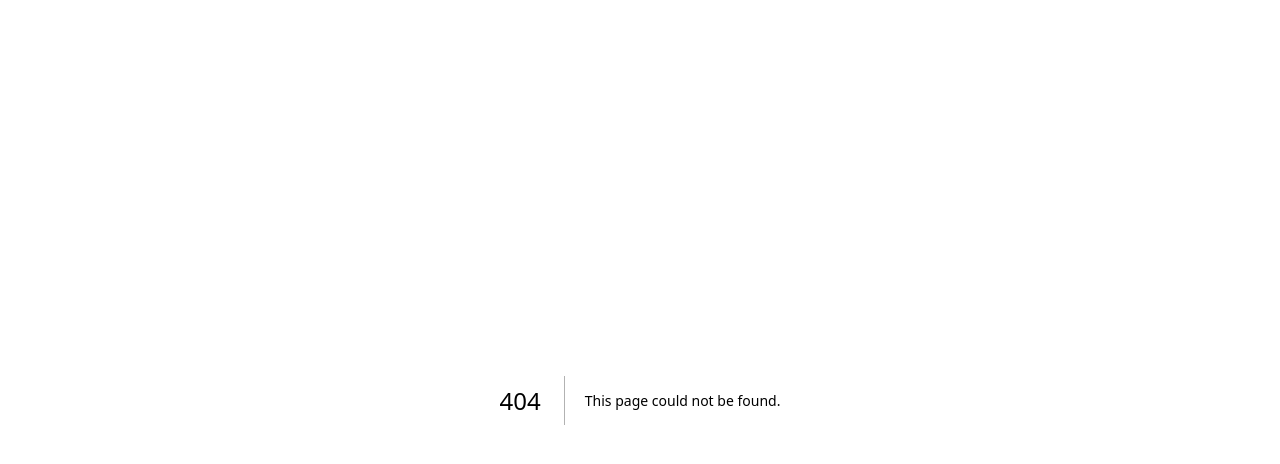
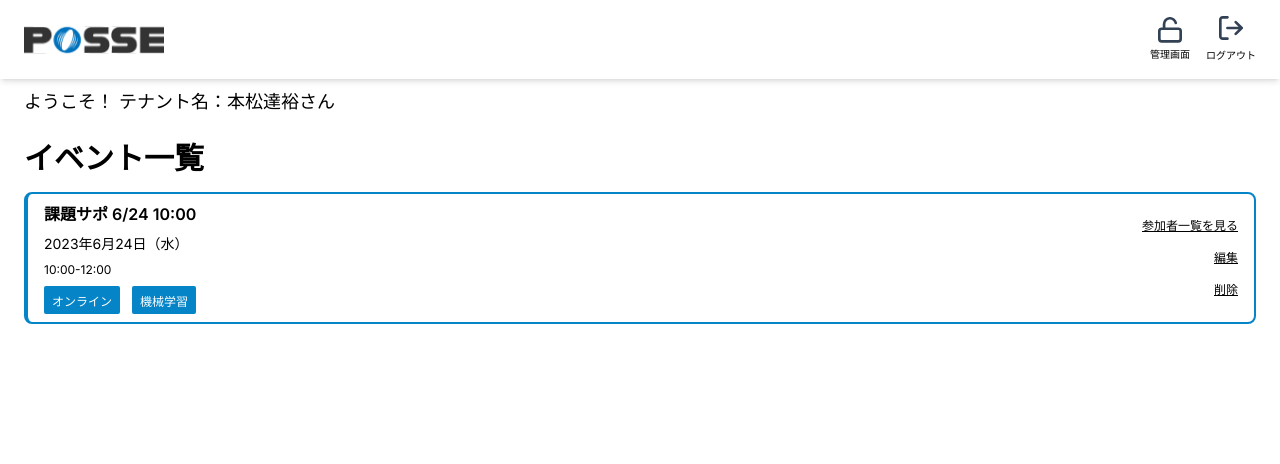
Before and after one commit to ryoikegata/event-matomeru, a Next.js app: page /tenant-owner in a window 1280 px wide. Before the commit this address had no page. Shown: the top 464 px of the page. Built offline with nearby package versions, Linux system fonts and the light colour scheme.

Commit message:
add: 骨組みの作成は完了

```diff
--- /dev/null
+++ b/src/app/tenant-owner/layout.tsx
@@ -0,0 +1,22 @@
+import type { Metadata } from "next";
+import { Inter } from "next/font/google";
+import "../globals.css";
+
+const inter = Inter({ subsets: ["latin"] });
+
+export const metadata: Metadata = {
+  title: "[管理者]イベント一覧",
+  description: "[管理者]イベント一覧を表示するページです。",
+};
+
+export default function RootLayout({
+  children,
+}: Readonly<{
+  children: React.ReactNode;
+}>) {
+  return (
+    <html lang="ja">
+      <body className={inter.className}>{children}</body>
+    </html>
+  );
+}
--- /dev/null
+++ b/src/app/tenant-owner/page.tsx
@@ -0,0 +1,60 @@
+"use client";
+import { Header } from "@/layout/Header/page";
+import AddIcon from "@mui/icons-material/Add";
+import { useCallback, useState } from "react";
+import { EditableEventBlock, EventBlock } from "@/components/atoms/EventBlock/page";
+import { SwipeableDrawer } from "@/components/organisms/SwipeableDrawer/page";
+import { AttendForm } from "@/components/organisms/AttendForm/page";
+import { SimpleDialog } from "@/components/organisms/Dialog/page";
+import Link from "next/link";
+
+export default function Home() {
+  const [select, setSelect] = useState<string>("all");
+  const [opened, setOpened] = useState(false);
+  const [openUserList, setOpenUserList] = useState(false);
+
+  const handleOpenUserList = useCallback(
+    (event: React.MouseEvent<HTMLButtonElement>) => {
+      event.stopPropagation();
+      setOpenUserList(true);
+    },
+    []
+  );
+
+  return (
+    <>
+      <Header />
+      {/* TODO: データがないときのみjustify-centerをつける */}
+      <main className="flex min-h-screen flex-col px-6 mt-20">
+        <p className="pt-2 text-lg">ようこそ！ テナント名：本松達裕さん</p>
+        <h1 className="flex pt-6 text-3xl font-bold">イベント一覧</h1>
+        {/* TODO: データを取得したらコメントアウト解除 */}
+        {/* <div className="flex flex-1 w-full -mt-[152px] items-center justify-center">
+          <div className="text-[#808080] text-center">
+            <p className="font-semibold text-2xl">NO EVENT</p>
+            <p className="font-semibold text-2xl">NO LIFE</p>
+            <p className="pt-4">イベントを作成しましょう！</p>
+          </div>
+        </div> */}
+        <div className="mt-4">
+          <EditableEventBlock
+            onClick={() => setOpened(true)}
+            handleOpenUserList={handleOpenUserList}
+          />
+        </div>
+        <SwipeableDrawer
+          opened={opened}
+          speed={300}
+          easingType="easeOutCubic"
+          onClose={() => setOpened(false)}
+        >
+          <AttendForm />
+        </SwipeableDrawer>
+        <SimpleDialog
+          open={openUserList}
+          onClose={() => setOpenUserList(false)}
+        />
+      </main>
+    </>
+  );
+}
--- a/src/components/atoms/EventBlock/page.tsx
+++ b/src/components/atoms/EventBlock/page.tsx
@@ -6,19 +6,16 @@ type Props = {
   handleOpenUserList: (event: React.MouseEvent<HTMLButtonElement>) => void;
 };
 
-export const EventBlock: FC<Props> = ({ onClick, handleOpenUserList }) => {
+export const EditableEventBlock: FC<Props> = ({ onClick, handleOpenUserList }) => {
   return (
     // TODO: 各値はpropsで受け取る
     <div
-      className="border-t-2 border-r-2 border-b-2 border-l-4 border-[#0584c7] py-2 px-4 rounded-lg cursor-pointer"
+      className="border-t-2 border-r-2 border-b-2 border-l-4 border-[#0584c7] py-2 px-4 rounded-lg cursor-pointer flex justify-between"
       onClick={onClick}
     >
+      <div>
         <div className="flex justify-between">
           <h2 className="font-semibold">課題サポ 6/24 10:00</h2>
-        <div className="flex items-center gap-1">
-          <Image src="/attend-check-icon.svg" alt="" width={20} height={20} />
-          <span className="text-[#21c702] text-xs">参加</span>
-        </div>
         </div>
         <p className="text-sm pt-2">2023年6月24日（水）</p>
         <p className="text-xs pt-2">10:00-12:00</p>
@@ -32,9 +29,17 @@ export const EventBlock: FC<Props> = ({ onClick, handleOpenUserList }) => {
               <p className="text-xs pt-2 text-white px-2 py-1">機械学習</p>
             </div>
           </div>
-
-        <button className="text-xs underline" onClick={handleOpenUserList}>
+        </div>
+      </div>
+      <div className="flex flex-col items-end gap-y-4 mt-4">
+          <button className="text-xs underline">
             参加者一覧を見る
+          </button>
+          <button className="text-xs underline">
+            編集
+          </button>
+          <button className="text-xs underline">
+            削除
           </button>
         </div>
     </div>
--- a/src/layout/Header/page.tsx
+++ b/src/layout/Header/page.tsx
@@ -1,15 +1,18 @@
 import { FC } from "react";
 import Image from "next/image";
+import Link from "next/link";
 
 export const Header: FC = () => {
   return (
     <header className="fixed top-0 w-full shadow-md px-6 py-4 flex items-center justify-between bg-white">
       <Image src="/logo.svg" alt="Logo" width={140} height={50} />
       <div className="flex items-center gap-4">
-        <button className="flex flex-col items-center gap-1 cursor-pointer">
-          <Image src="/admin.svg" alt="Admin" width={24} height={24} />
-          <p className="text-[#000000] text-[10px]">管理画面</p>
-        </button>
+        <Link href={'tenant-owner'}>
+          <button className="flex flex-col items-center gap-1 cursor-pointer">
+            <Image src="/admin.svg" alt="Admin" width={24} height={24} />
+            <p className="text-[#000000] text-[10px]">管理画面</p>
+          </button>
+        </Link>
         <button className="flex flex-col items-center gap-2 cursor-pointer">
           <Image src="/logout.svg" alt="Logout" width={24} height={30} />
           <p className="text-[#000000] text-[10px]">ログアウト</p>
```
Lines whose indentation alone changed are shown as unchanged.
